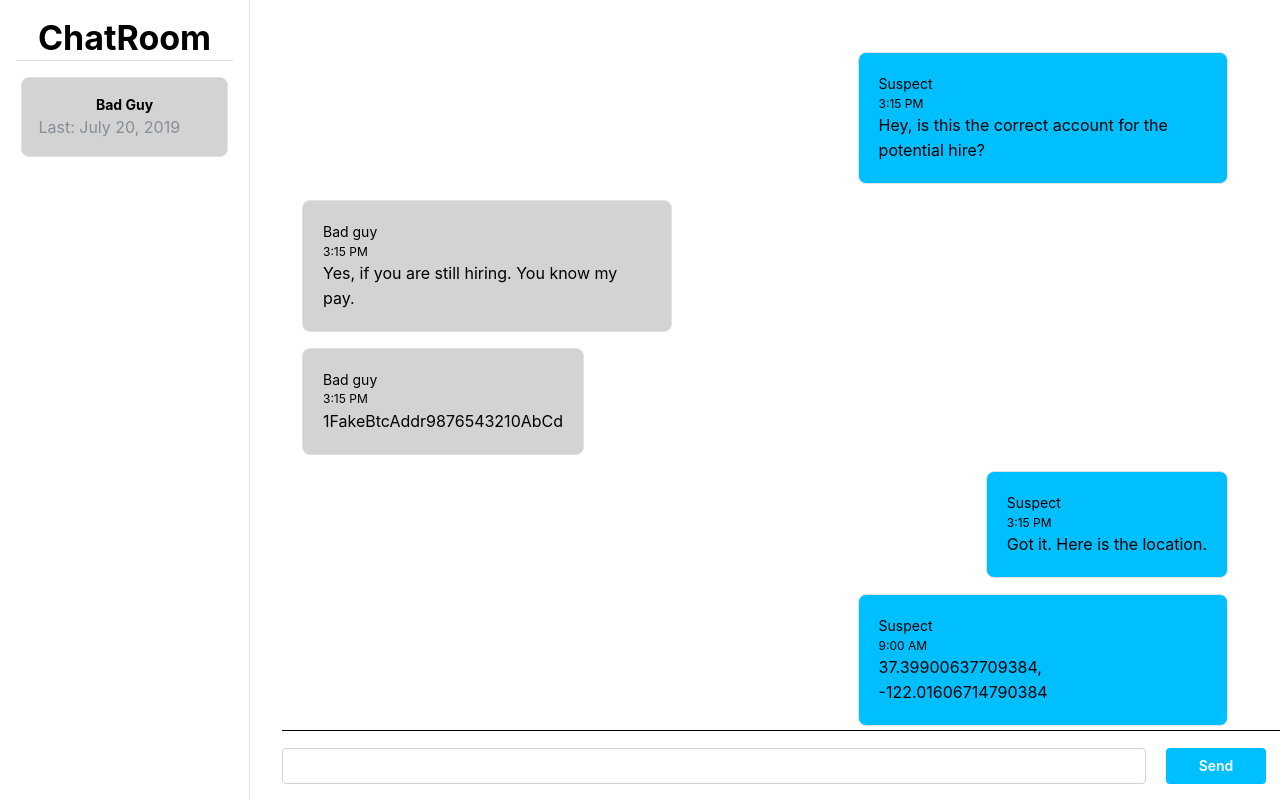
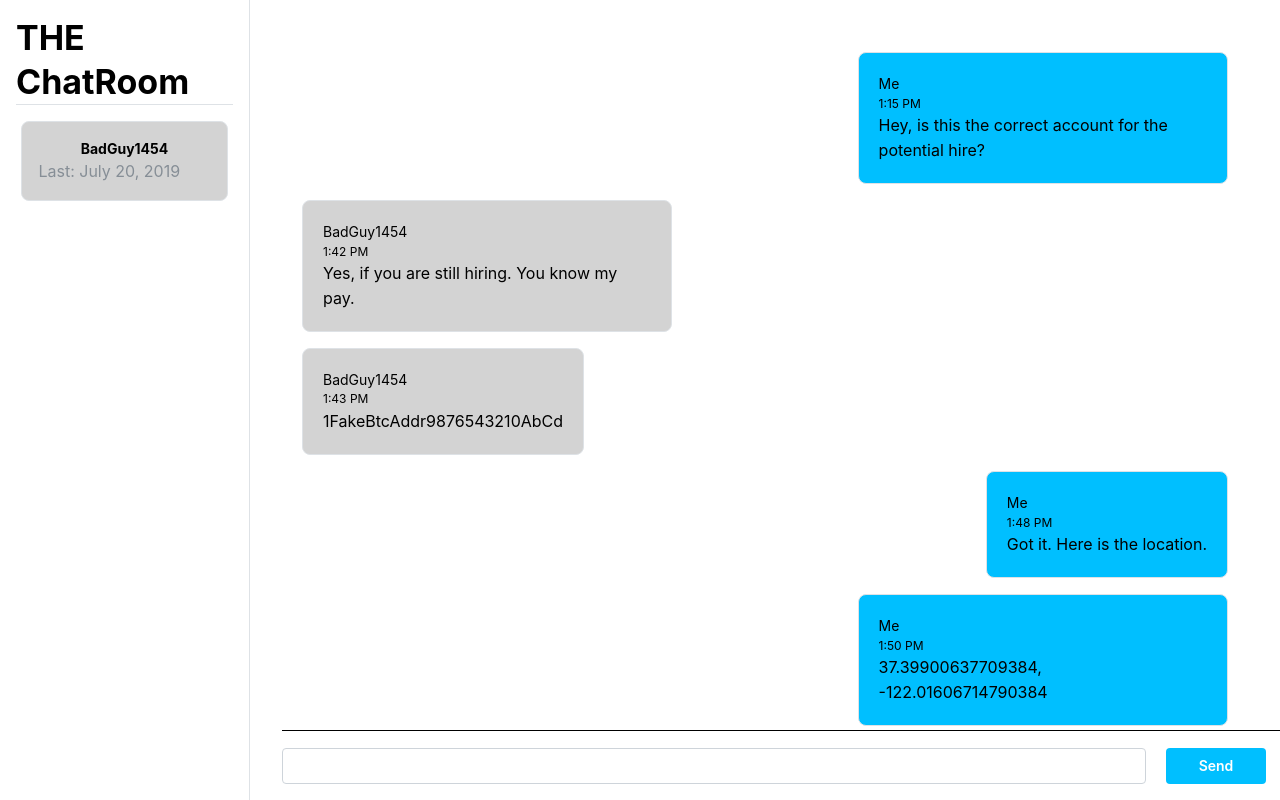
Before and after one commit to Cidom10/FakeChatroom, a Next.js app: page /chat in a window 1280 px wide. Shown: the top 800 px of the page. Built offline with nearby package versions, Linux system fonts and the light colour scheme.

Commit message:
Should be done

```diff
--- a/pages/_document.tsx
+++ b/pages/_document.tsx
@@ -5,6 +5,7 @@ export default function Document() {
   return (
     <Html lang="en">
       <Head>
+        <title>THE ChatRoom</title>
         <ColorSchemeScript />
       </Head>
       <body>
--- a/pages/chat.js
+++ b/pages/chat.js
@@ -1,4 +1,5 @@
 import { AppShell, useMantineColorScheme, Space, Button, Divider, Flex, Text, Title, Paper, Stack, Group, TypographyStylesProvider, Box, TextInput, Card } from '@mantine/core';
+import Head from 'next/head';
 import { useEffect } from 'react';
 
 export default function HomePage() {
@@ -7,17 +8,22 @@ export default function HomePage() {
   useEffect(() => {setColorScheme("light")},[])
 
   let messages = [
-    {delivered: "to",     text: "Hey, is this the correct account for the potential hire?", timeStamp: "3:15 PM"},
-    {delivered: "from",   text: "Yes, if you are still hiring. You know my pay.", timeStamp: "3:15 PM"},
-    {delivered: "from",   text: "1FakeBtcAddr9876543210AbCd", timeStamp: "3:15 PM"},
-    {delivered: "to",     text: "Got it. Here is the location.", timeStamp: "3:15 PM"},
-    {delivered: "to",     text: "37.39900637709384, -122.01606714790384", timeStamp: "9:00 AM"},
-    {delivered: "from",   text: "Okay, I think I am seeing the plan here. Got a time and date?", timeStamp: "3:15 PM"},
-    {delivered: "to",     text: "The thought is somewhere in a few weeks. I am thinking in the range 07/15-07/22. Around evening/night time, ya know?", timeStamp: "3:15 PM"},
-    {delivered: "from",     text: "Understood. If you want that more specific, just let me know. ", timeStamp: "3:15 PM"},
+    {delivered: "to",     text: "Hey, is this the correct account for the potential hire?", timeStamp: "1:15 PM"},
+    {delivered: "from",   text: "Yes, if you are still hiring. You know my pay.", timeStamp: "1:42 PM"},
+    {delivered: "from",   text: "1FakeBtcAddr9876543210AbCd", timeStamp: "1:43 PM"},
+    {delivered: "to",     text: "Got it. Here is the location.", timeStamp: "1:48 PM"},
+    {delivered: "to",     text: "37.39900637709384, -122.01606714790384", timeStamp: "1:50 PM"},
+    {delivered: "from",   text: "Okay, I think I am seeing the plan here. Got a time and date?", timeStamp: "2:01 PM"},
+    {delivered: "to",     text: "The thought is somewhere in a few weeks. I am thinking in the range 07/15-07/22. Around evening/night time, ya know?", timeStamp: "2:05 PM"},
+    {delivered: "from",   text: "Understood. If you want that more specific, just let me know.", timeStamp: "2:06 PM"},
+    {delivered: "to",     text: "Hmmm. How about the 19th?", timeStamp: "2:08 PM"},
+    {delivered: "from",   text: "Sounds good.", timeStamp: "2:10 PM"},
   ]
 
-  return (
+  return <>
+    <Head>
+      <title>THE Chatroom</title>
+    </Head>
 
     <AppShell
       navbar={{width: 250, breakpoint: "sm"}}
@@ -27,12 +33,12 @@ export default function HomePage() {
 
       <AppShell.Navbar p={"md"}>
         <Flex justify={"center"} align={"center"}>
-          <Title>ChatRoom</Title>
+          <Title>THE ChatRoom</Title>
         </Flex>
         <Divider mb={"md"}/>
         <Stack align={"center"}>
           <Card w={"95%"} radius={"md"} withBorder bg={"lightgray"}>
-            <Title order={6} ta={"center"}>Bad Guy</Title>
+            <Title order={6} ta={"center"}>BadGuy1454</Title>
             <Text c={"dimmed"}>Last: July 20, 2019</Text>
           </Card>
         </Stack>
@@ -53,7 +59,7 @@ export default function HomePage() {
               >
                 <Group>
                   <div>
-                    <Text fz="sm">{msg.delivered === "from" ? "Bad guy" : "Suspect"}</Text>
+                    <Text fz="sm">{msg.delivered === "from" ? "BadGuy1454" : "Me"}</Text>
                     <Text fz="xs">
                       {msg.timeStamp}
                     </Text>
@@ -94,5 +100,5 @@ export default function HomePage() {
       </AppShell.Main>
 
     </AppShell>
-  );
+    </>
 }
```
Also changed, not shown: pages/index.tsx (+6 -1 lines), 1 other file (tests, documents, lock files or other folders).
